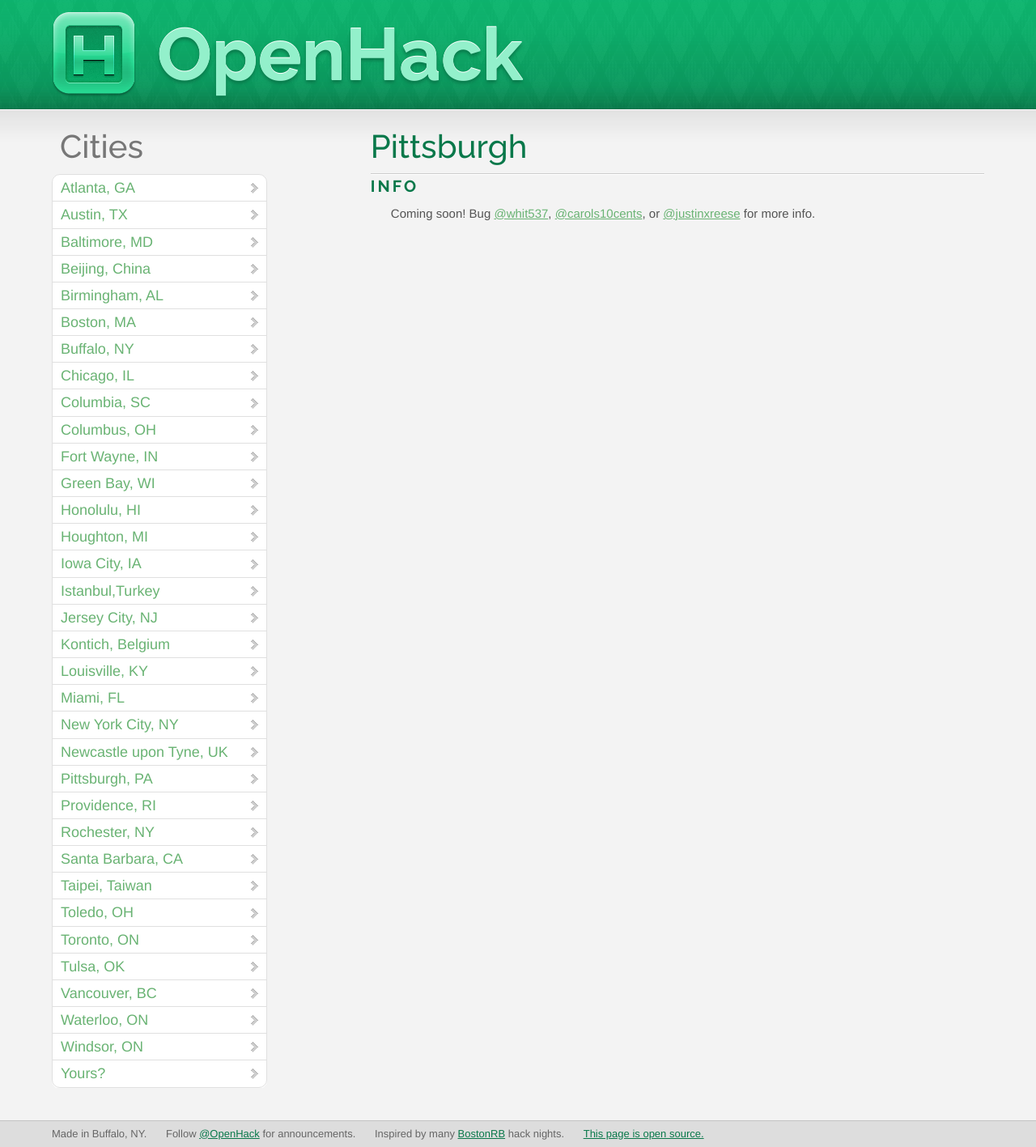
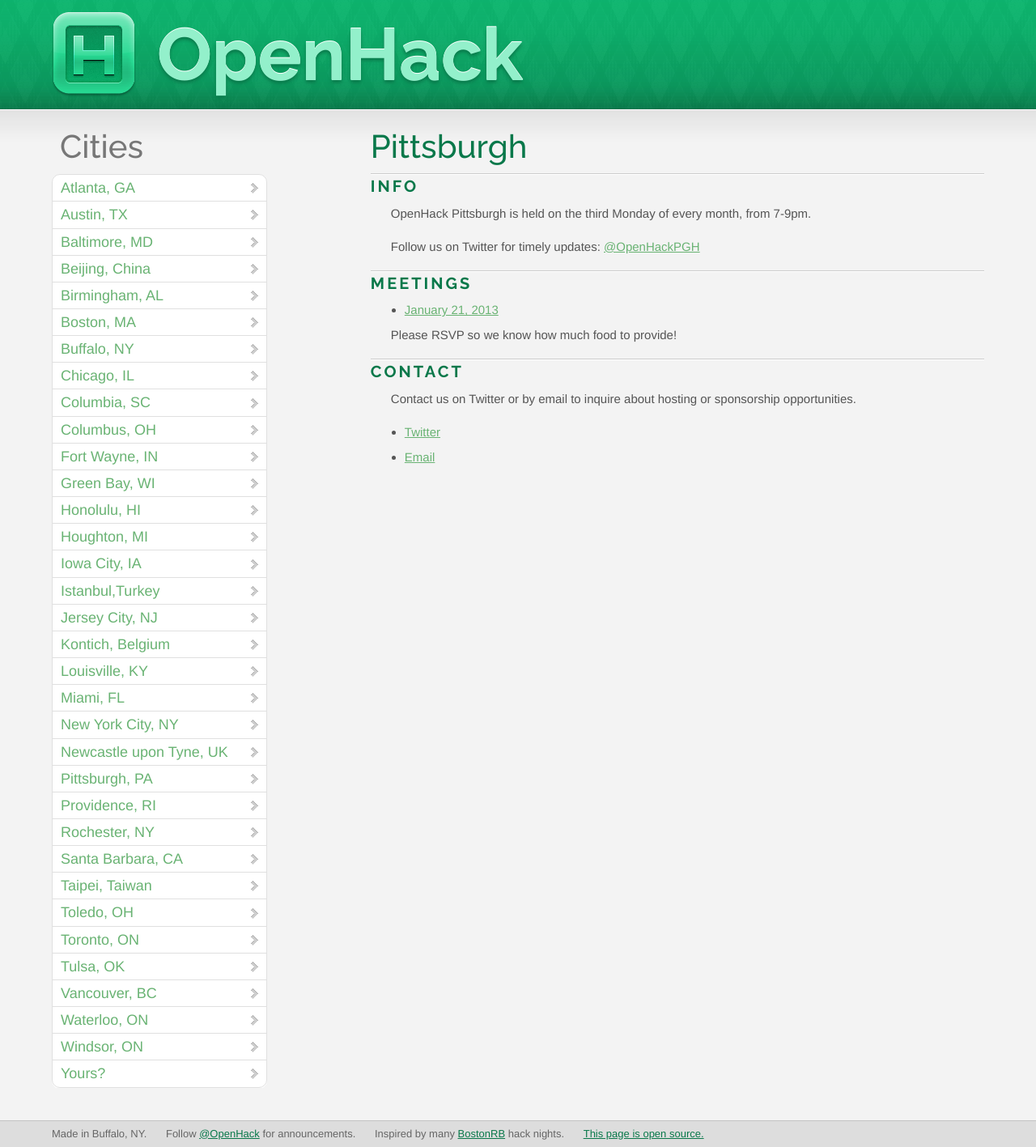
Before and after one commit to OpenHack/openhack.github.com, a Jekyll site: the page built from pittsburgh/index.markdown, in a window 1280 px wide. Shown: the whole page at 81% size. Built offline with Jekyll 4.4.1, drawn with Linux system fonts in a browser that asks for light colours; nearby versions of some CDN libraries; Markdown is read by kramdown in place of the engine named in the settings; comment, search, counter and statistics services are not loaded.

Commit message:
Updates Pittsburgh with first meeting info

```diff
--- a/pittsburgh/index.markdown
+++ b/pittsburgh/index.markdown
@@ -7,4 +7,19 @@
 
 ### Info
 
-Coming soon! Bug [@whit537](http://github.com/whit537), [@carols10cents](http://github.com/carols10cents), or [@justinxreese](http://github.com/justinxreese) for more info.
+OpenHack Pittsburgh is held on the third Monday of every month, from 7-9pm.
+
+Follow us on Twitter for timely updates: [@OpenHackPGH](http://twitter.com/OpenHackPGH)
+
+### Meetings
+
+- [January 21, 2013](http://www.meetup.com/pittsburgh-ruby/events/96033112/)
+
+Please RSVP so we know how much food to provide!
+
+### Contact
+
+Contact us on Twitter or by email to inquire about hosting or sponsorship opportunities.
+
+- [Twitter](http://twitter.com/OpenHackPGH)
+- [Email](mailto:justin.x.reese+OpenHack@gmail.com)
```
